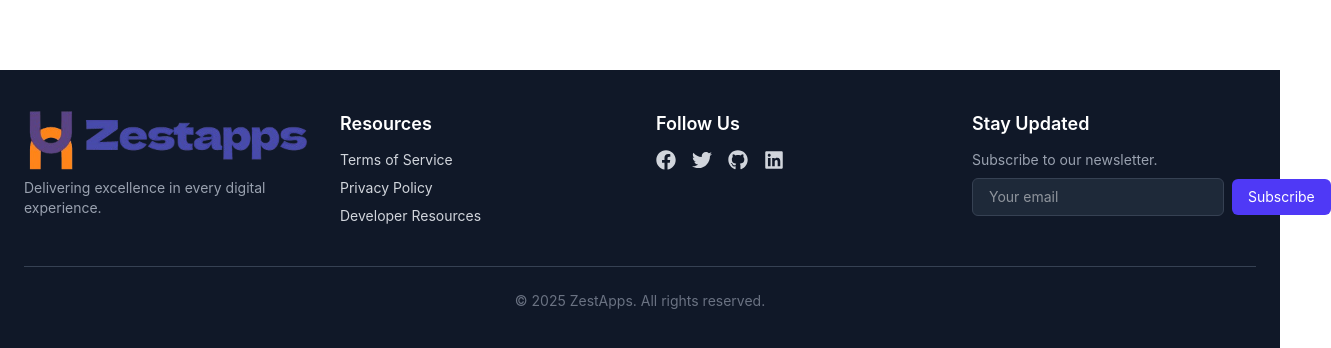
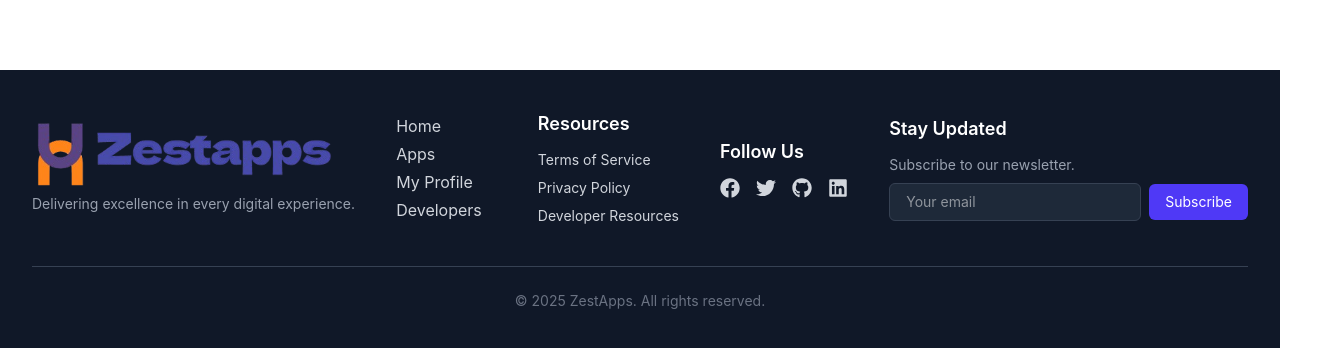
Before and after one commit to robinahmed12/zestApp, a React (Vite) app: page / in a window 1280 px wide. Shown: the part 6254-6602 px from the top of the page, 1331 px wide, since content can reach past the window. Built offline with nearby package versions, Linux system fonts and the light colour scheme; no server answers.

Commit message:
added navlink in footer

```diff
--- a/src/components/Footer/Footer.jsx
+++ b/src/components/Footer/Footer.jsx
@@ -1,12 +1,13 @@
 import React from "react";
 import { FaFacebook, FaTwitter, FaGithub, FaLinkedin } from "react-icons/fa";
 import logo from "../../assets/log2-removebg-preview.png";
+import { Link } from "react-router";
 
 const Footer = () => {
   return (
     <>
-      <footer className="bg-gray-900 text-gray-300 py-10 px-6 mt-10">
-        <div className=" grid grid-cols-1 sm:grid-cols-2 lg:grid-cols-4 gap-8">
+      <footer className="bg-gray-900  text-gray-300 py-10 px-8 mt-10">
+        <div className=" grid grid-cols-1 sm:grid-cols-2 lg:flex  lg:justify-between lg:items-center  gap-8">
           {/* Logo and Description */}
           <div>
             <div>
@@ -16,6 +17,28 @@ const Footer = () => {
               Delivering excellence in every digital experience.
             </p>
           </div>
+
+          <ul className=" text-[16px] md:flex md:flex-col gap-1 items-start space-x-6">
+            {["/", "/apps", "/profile", "/developer"].map((path, i) => {
+              const names = ["Home", "Apps", "My Profile", "Developers"];
+              return (
+                <li key={path}>
+                  <Link
+                    to={path}
+                    className={({ isActive }) =>
+                      `px-4 hover:text-violet-600 transition-colors duration-200 ${
+                        isActive
+                          ? "text-blue-600 font-semibold"
+                          : "text-gray-700"
+                      }`
+                    }
+                  >
+                    {names[i]}
+                  </Link>
+                </li>
+              );
+            })}
+          </ul>
 
           {/* Links */}
           <div>
```
